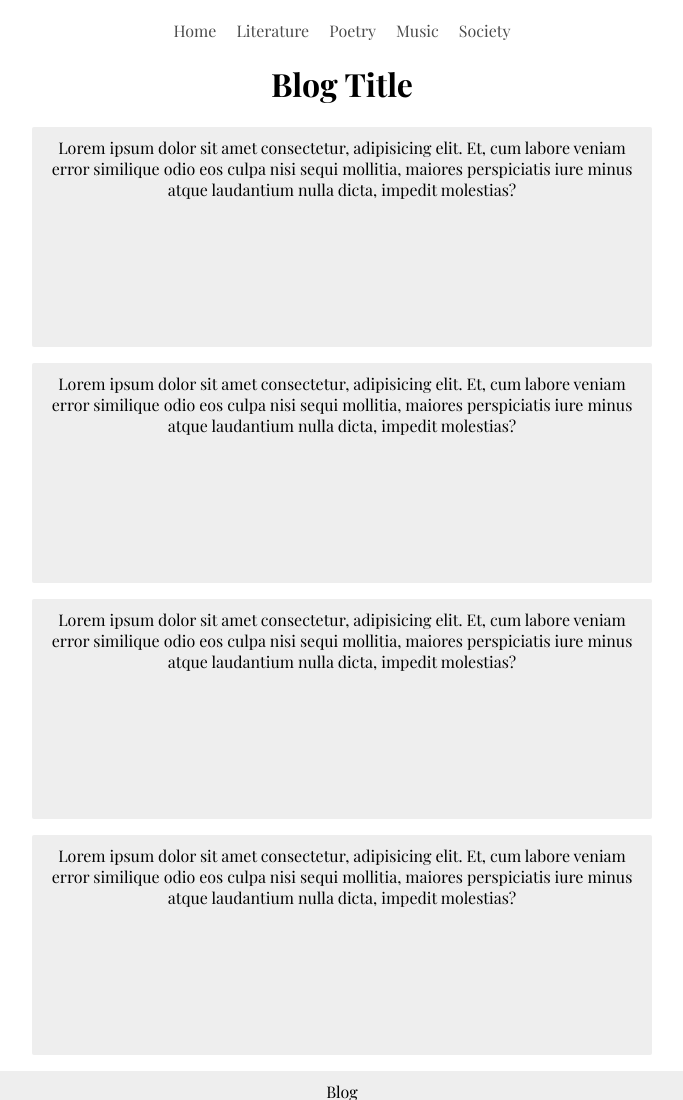
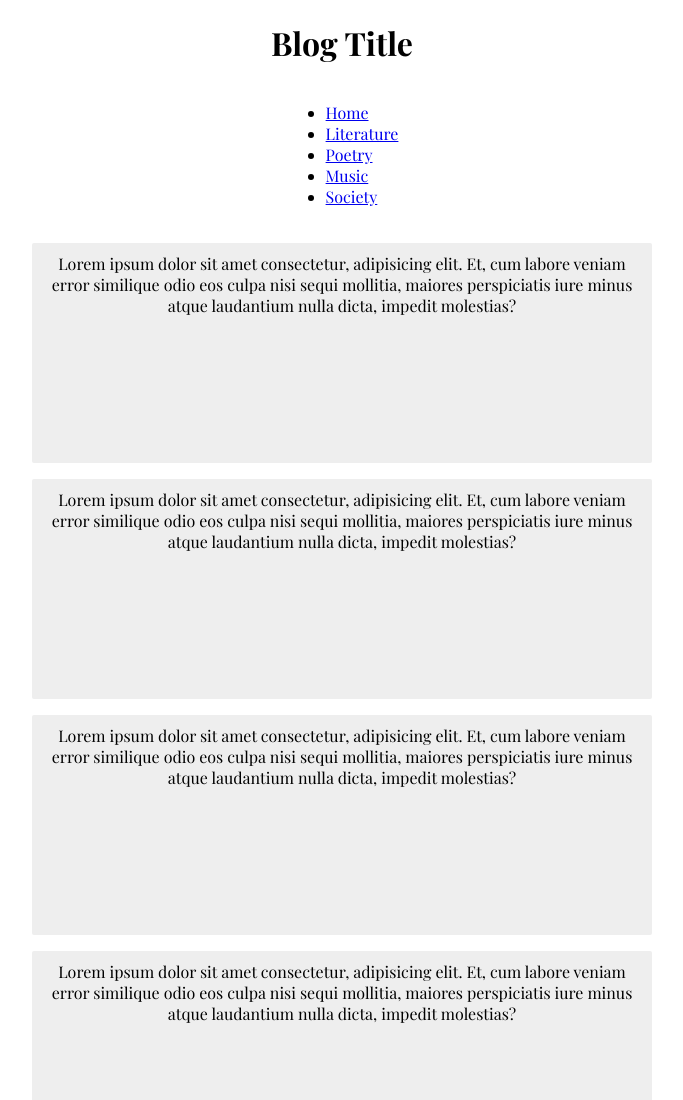
Before and after one commit to marcbadyna/blog, a plain HTML site: page index.html in a window 1280 px wide. Shown: the top 1100 px of the page, without its empty margins (298-981 px from the left). Drawn offline with nearby package versions, Linux system fonts and the light colour scheme; a web font is replaced by a local one.

Commit message:
Changed positioning of blog title, added padding-bottom to nav bar, and changed nav bar divs to ul's

```diff
--- a/index.html
+++ b/index.html
@@ -15,24 +15,26 @@
 
 <body>
     <header>
+        <h1>Blog Title</h1>
         <nav>
-            <div>
-                <a href="index.html">Home</a>
-            </div>
-            <div>
-                <a href="links/literature.html">Literature</a>
-            </div>
-            <div>
-                <a href="links/poetry.html">Poetry</a>
-            </div>
-            <div>
-                <a href="links/music.html">Music</a>
-            </div>
-            <div>
-                <a href="links/society.html">Society</a>
-            </div>
+            <ul>
+                <li>
+                    <a href="index.html">Home</a>
+                </li>
+                <li>
+                    <a href="links/literature.html">Literature</a>
+                </li>
+                <li>
+                    <a href="links/poetry.html">Poetry</a>
+                </li>
+                <li>
+                    <a href="links/music.html">Music</a>
+                </li>
+                <li>
+                    <a href="links/society.html">Society</a>
+                </li>
+            </ul>
         </nav>
-        <h1>Blog Title</h1>
     </header>
     <div class="content">
         <div class="card">Lorem ipsum dolor sit amet consectetur, adipisicing elit. Et, cum labore veniam error
--- a/styles.css
+++ b/styles.css
@@ -10,7 +10,7 @@ body {
 }
 
 nav {
-    padding-top: 20px;
+    padding-bottom: 20px;
     display: flex;
     justify-content: center;
     gap: 20px;
```
